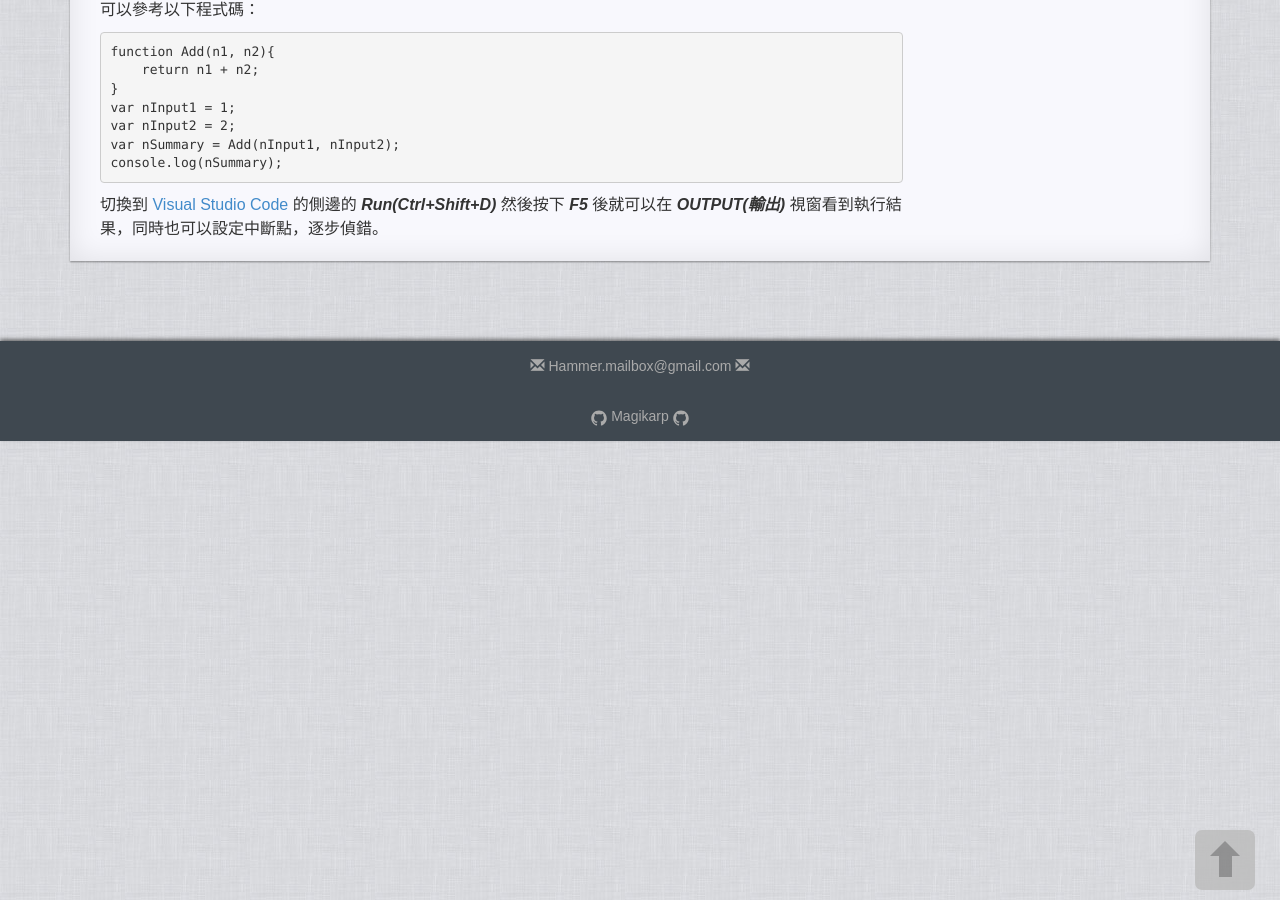
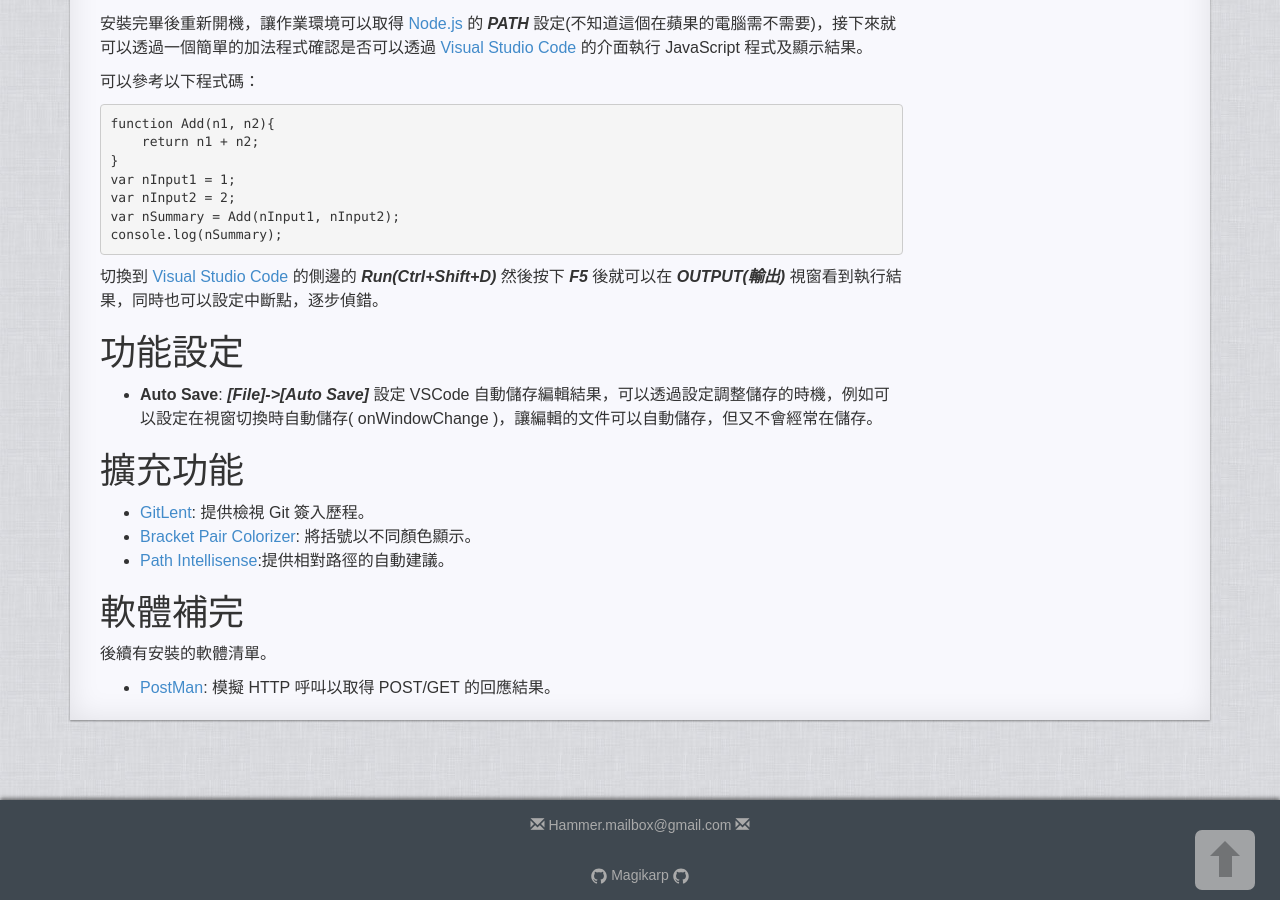
Before and after one commit to No129/No129.github.io, a Jekyll site: the page built from _posts/JS/2020-03-25-[JS]-9999.md, in a window 1280 px wide and 900 px high, scrolled down 793 px. Built offline with Jekyll 4.4.1, drawn with Linux system fonts in a browser that asks for light colours; nearby versions of some CDN libraries.

Commit message:
更新環境設定。

```diff
--- a/_posts/JS/2020-03-25-[JS]-9999.md
+++ b/_posts/JS/2020-03-25-[JS]-9999.md
@@ -34,5 +34,22 @@ console.log(nSummary);
 
 切換到 [Visual Studio Code][VSCode] 的側邊的 ***Run(Ctrl+Shift+D)*** 然後按下 ***F5*** 後就可以在 ***OUTPUT(輸出)*** 視窗看到執行結果，同時也可以設定中斷點，逐步偵錯。
 
+# 功能設定
+* **Auto Save**: ***[File]->[Auto Save]*** 設定 VSCode 自動儲存編輯結果，可以透過設定調整儲存的時機，例如可以設定在視窗切換時自動儲存( onWindowChange )，讓編輯的文件可以自動儲存，但又不會經常在儲存。
+
+# 擴充功能
+* [GitLent][GL]: 提供檢視 Git 簽入歷程。
+* [Bracket Pair Colorizer][BPC]: 將括號以不同顏色顯示。
+* [Path Intellisense][PI]:提供相對路徑的自動建議。
+
+# 軟體補完
+後續有安裝的軟體清單。
+* [PostMan][PostMan]: 模擬 HTTP 呼叫以取得 POST/GET 的回應結果。
+
 [VSCode]:https://code.visualstudio.com/
 [Node]:https://nodejs.org/en/download/
+[PostMan]:https://www.postman.com/downloads/
+
+[GL]:https://marketplace.visualstudio.com/items?itemName=eamodio.gitlens
+[BPC]:https://marketplace.visualstudio.com/items?itemName=CoenraadS.bracket-pair-colorizer
+[PI]:https://marketplace.visualstudio.com/items?itemName=christian-kohler.path-intellisense
```
